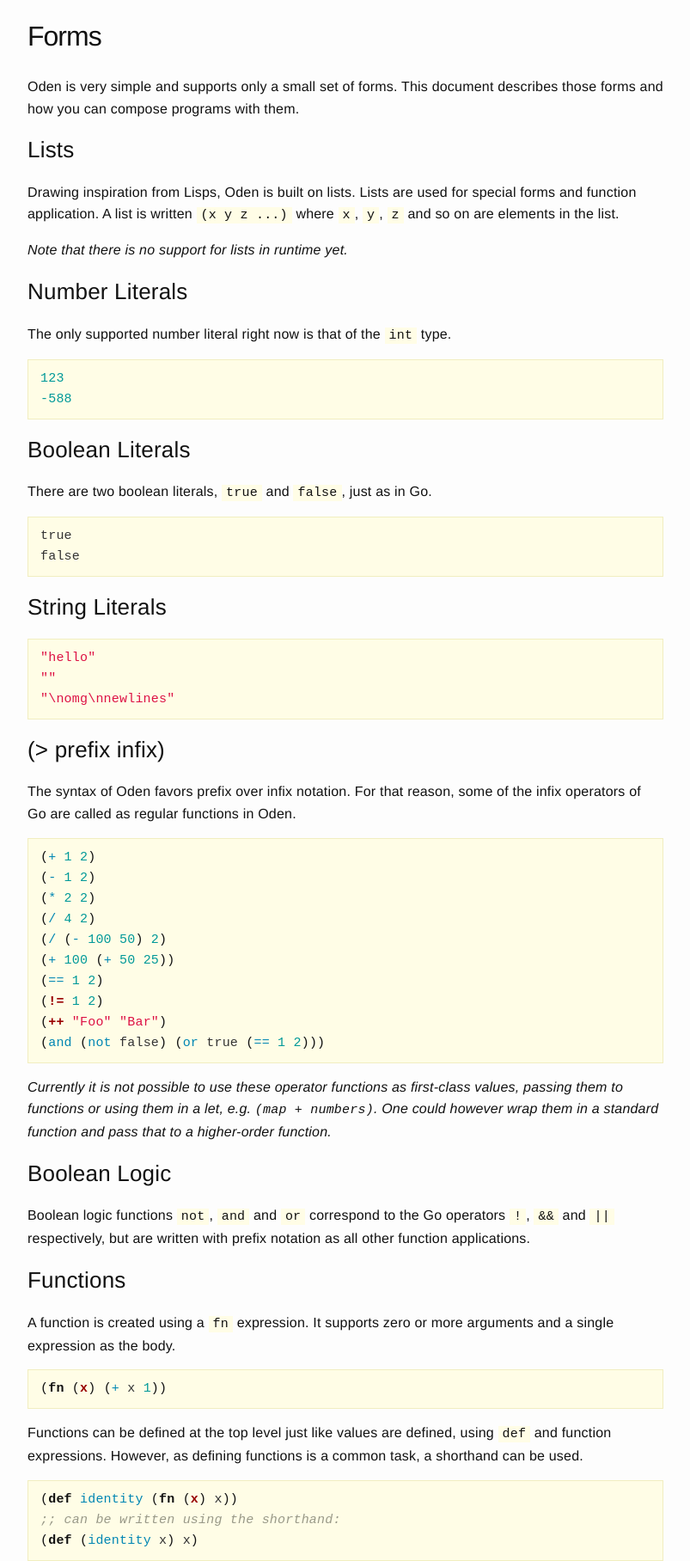
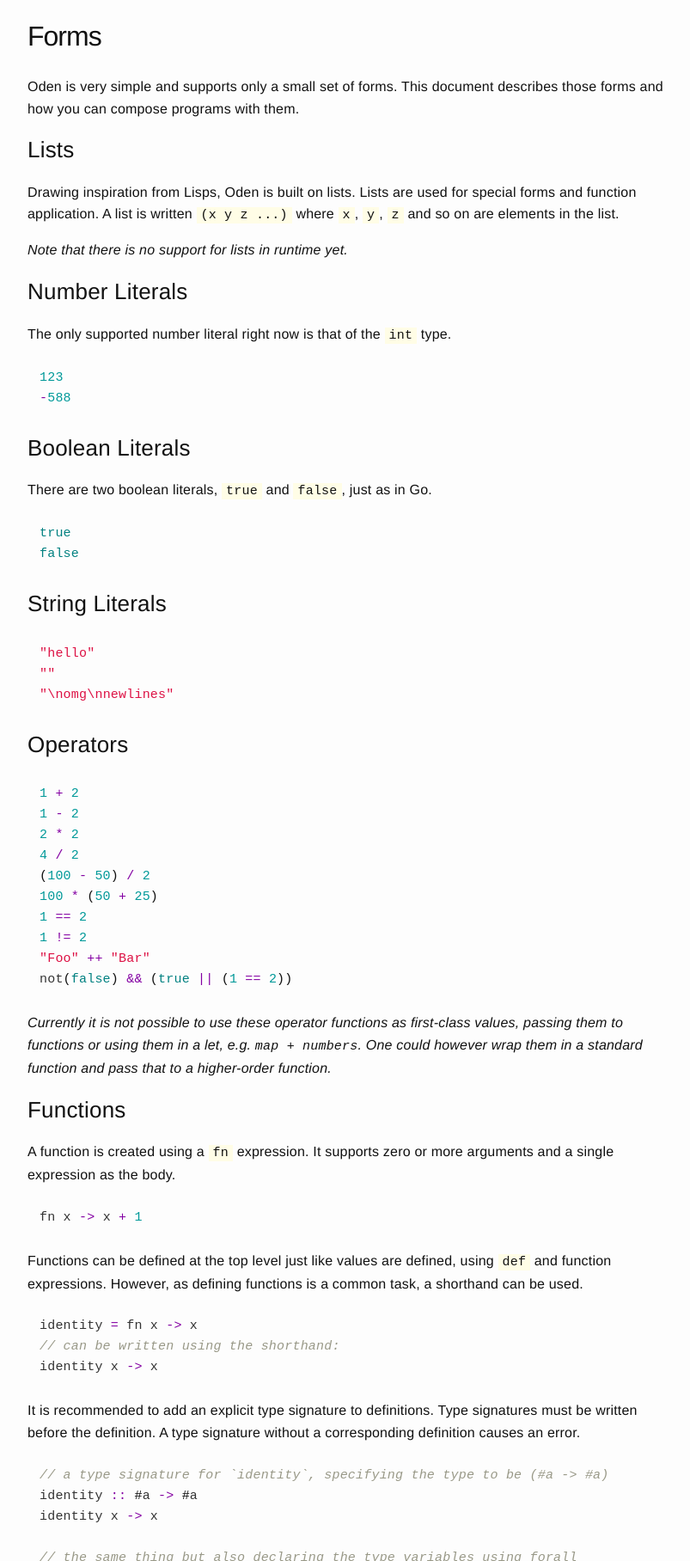
Before and after one commit to oden-lang/oden-lang.github.io, a Jekyll site: the page built from user-guide/language-reference/forms.md, in a window 1280 px wide, cut to the strip 104-1920 px from the top of the page. Shown: the whole strip at 86% size, without its empty margins (238-1041 px from the left). Built offline with Jekyll 4.4.1, drawn with Linux system fonts in a browser that asks for light colours; some of the changed text lies outside the part shown.

Commit message:
Adapt to new syntax

```diff
--- a/_sass/_layout.scss
+++ b/_sass/_layout.scss
@@ -296,6 +296,16 @@
     font-weight: 300;
   }
 
+  code {
+    font-size: 15px;
+  }
+
+  @include media-query($on-laptop) {
+    code {
+      font-size: 13px;
+    }
+  }
+
   @include media-query($on-palm) {
     .description {
       font-size: 150%;
@@ -313,18 +323,6 @@
   > .highlight,
   > figure {
     flex: 0 0 50%;
-    background-color: transparent;
-    border: none;
-
-    pre {
-      background-color: transparent;
-      border: none;
-    }
-
-    code {
-      background-color: transparent;
-      font-size: 15px;
-    }
   }
 }
 
--- a/_sass/_syntax-highlighting.scss
+++ b/_sass/_syntax-highlighting.scss
@@ -3,10 +3,10 @@
  * Courtesy of GitHub.com
  */
 
-.highlight pre, pre, .highlight .hll { background-color: #fffde6; border: 1px solid #f1eec0; }
+.highlight pre, pre, .highlight .hll { }
 .highlight .c { color: #999988; font-style: italic; }
-.highlight .k { font-weight: bold; }
-.highlight .o { font-weight: bold; }
+.highlight .k { color: #075088; }
+.highlight .o { color: #8400a3; }
 .highlight .cm { color: #999988; font-style: italic; }
 .highlight .cp { color: #999999; font-weight: bold; }
 .highlight .c1 { color: #999988; font-style: italic; }
@@ -25,10 +25,10 @@
 .highlight .gt { color: #aa0000; }
 .highlight .kc { font-weight: bold; }
 .highlight .kd { font-weight: bold; }
-.highlight .kn { font-weight: bold; }
+.highlight .kn { color: #075088; }
 .highlight .kp { font-weight: bold; }
 .highlight .kr { font-weight: bold; }
-.highlight .kt { color: #445588; font-weight: bold; }
+.highlight .kt { color: #075088; }
 .highlight .m { color: #009999; }
 .highlight .s { color: #dd1144; }
 .highlight .n { color: #333333; }
--- a/user-guide/language-reference/forms.md
+++ b/user-guide/language-reference/forms.md
@@ -18,7 +18,7 @@
 
 The only supported number literal right now is that of the `int` type.
 
-{% highlight clojure %}
+{% highlight go %}
 123
 -588
 {% endhighlight %}
@@ -27,82 +27,73 @@
 
 There are two boolean literals, `true` and `false`, just as in Go.
 
-{% highlight clojure %}
+{% highlight go %}
 true
 false
 {% endhighlight %}
 
 ## String Literals
 
-{% highlight clojure %}
+{% highlight go %}
 "hello"
 ""
 "\nomg\nnewlines"
 {% endhighlight %}
 
-## (> prefix infix)
+## Operators
 
-The syntax of Oden favors prefix over infix notation. For that reason, some of
-the infix operators of Go are called as regular functions in Oden.
-
-{% highlight clojure %}
-(+ 1 2)
-(- 1 2)
-(* 2 2)
-(/ 4 2)
-(/ (- 100 50) 2)
-(+ 100 (+ 50 25))
-(== 1 2)
-(!= 1 2)
-(++ "Foo" "Bar")
-(and (not false) (or true (== 1 2)))
+{% highlight go %}
+1 + 2
+1 - 2
+2 * 2
+4 / 2
+(100 - 50) / 2
+100 * (50 + 25)
+1 == 2
+1 != 2
+"Foo" ++ "Bar"
+not(false) && (true || (1 == 2))
 {% endhighlight %}
 
 *Currently it is not possible to use these operator functions as first-class
 values, passing them to functions or using them in a let,
-e.g. `(map + numbers)`. One could however wrap them in a standard function and
+e.g. `map + numbers`. One could however wrap them in a standard function and
 pass that to a higher-order function.*
-
-## Boolean Logic
-
-Boolean logic functions `not`, `and` and `or` correspond to the Go operators
-`!`, `&&` and `||` respectively, but are written with prefix notation as all
-other function applications.
 
 ## Functions
 
 A function is created using a `fn` expression. It supports zero or
 more arguments and a single expression as the body.
 
-{% highlight clojure %}
-(fn (x) (+ x 1))
+{% highlight go %}
+fn x -> x + 1
 {% endhighlight %}
 
 Functions can be defined at the top level just like values are defined, using
 `def` and function expressions. However, as defining functions is a common
 task, a shorthand can be used.
 
-{% highlight clojure %}
-(def identity (fn (x) x))
-;; can be written using the shorthand:
-(def (identity x) x)
+{% highlight go %}
+identity = fn x -> x
+// can be written using the shorthand:
+identity x -> x
 {% endhighlight %}
 
 It is recommended to add an explicit type signature to definitions. Type
 signatures must be written before the definition. A type signature without a
 corresponding definition causes an error.
 
-{% highlight clojure %}
-;; a type signature for `identity`, specifying the type to be (#a -> #a)
-(: identity (#a -> #a))
-(def (identity x) x)
+{% highlight go %}
+// a type signature for `identity`, specifying the type to be (#a -> #a)
+identity :: #a -> #a
+identity x -> x
 
-;; the same thing but also declaring the type variables using forall
-(: identity (forall (#a) (#a -> #a)))
-(def (identity x) x)
+// the same thing but also declaring the type variables using forall
+identity :: forall #a. #a -> #a
+identity x -> x
 
-(: another-function (#b -> #a))
-;; no def here, so we will get an error message when compiling
+anotherFunction :: #b -> #a
+// missing definition here, so we will get an error message when compiling
 {% endhighlight %}
 
 ### Recursion
@@ -110,19 +101,16 @@
 Defined functions can call themselves recursively. There is currently no
 *tail call optimization* being done in Oden, so be careful with these.
 
-{% highlight clojure %}
-(def (factorial n)
-  (if (< n 2)
-      1
-      (* n (factorial (- n 1)))))
+{% highlight go %}
+factorial n -> if n < 2 then 1 else n * factorial(n - 1)
 {% endhighlight %}
 
 ## Control Flow
 
-The `if` expression has the type `(bool -> (#a -> (#a -> #a)))`.
+The `if` expression has the type `bool -> #a -> #a -> #a`.
 
-{% highlight clojure %}
-(if (== (+ 10 20) 30) 1 0)
+{% highlight go %}
+if 10 + 20 == 30 then 1 else 0
 {% endhighlight %}
 
 ## Let Binding
@@ -130,44 +118,57 @@
 The let expression binds identifiers for a set of expressions, used
 in the body expression.
 
-{% highlight clojure %}
-(let ([x 1]) (+ x 2))
+{% highlight go %}
+let x = 1 in x + 2
 {% endhighlight %}
 
 Let supports sequential binding, which means that expressions can
 use the identifiers of previous bindings, as well as shadowing
 previous names.
 
-{% highlight clojure %}
-(let ([x 1]
-      [y (+ 1 x)])
-  (/ y 2))
+{% highlight go %}
+let x = 1
+    y = 1 + x
+    in y / 2
 
-(let ([x 1]
-	  ;; here x gets rebound based on the previous x
-	  [x (+ x 1)])
-  (* x 2))
+let x = 1
+    x = x + 1
+    in x * 2
 {% endhighlight %}
 
 ## Function Application
 
-Functions are applied using lists; the first element of the list is the
-function and the rest of the elements are the arguments.
+Functions are applied using parenthesis and by separating parameters with
+commas.
 
-{% highlight clojure %}
-(f x y z ...)
+{% highlight go %}
+f(x, y, z, ...)
 {% endhighlight %}
 
 Here we call our newly created `square` function with the argument `4`.
 
-{% highlight clojure %}
-(let ([square (fn (x) (* x 2))])
-  (square 4))
+{% highlight go %}
+let square = fn x -> x * 2 in square(4)
 {% endhighlight %}
 
 Oden also supports functions which take no arguments.
 
-{% highlight clojure %}
-(let ([make-num (fn () 3)])
-  (* (make-num) (make-num)))
+{% highlight go %}
+let makeNum = fn -> 3 in makeNum() * makeNum()
 {% endhighlight %}
+
+## Blocks
+
+A block is an expression containing *zero or more* expressions. A block
+expression evaluates to the last expression in the block. Blocks can be used to
+perform side-effects.
+
+{% highlight go %}
+x = {
+  fmt.Println("Calculating...")
+  9 * 1000
+}
+{% endhighlight %}
+
+If a block is empty, the type of that block expression is `{}`. In other words,
+the literal `{}` for the type `{}` is actually an empty block.
```
Also changed, not shown: _layouts/start.html (+11 -16 lines), user-guide/language-reference/type-system.md (+27 -27 lines), user-guide/writing-oden-code.md (+17 -19 lines).
